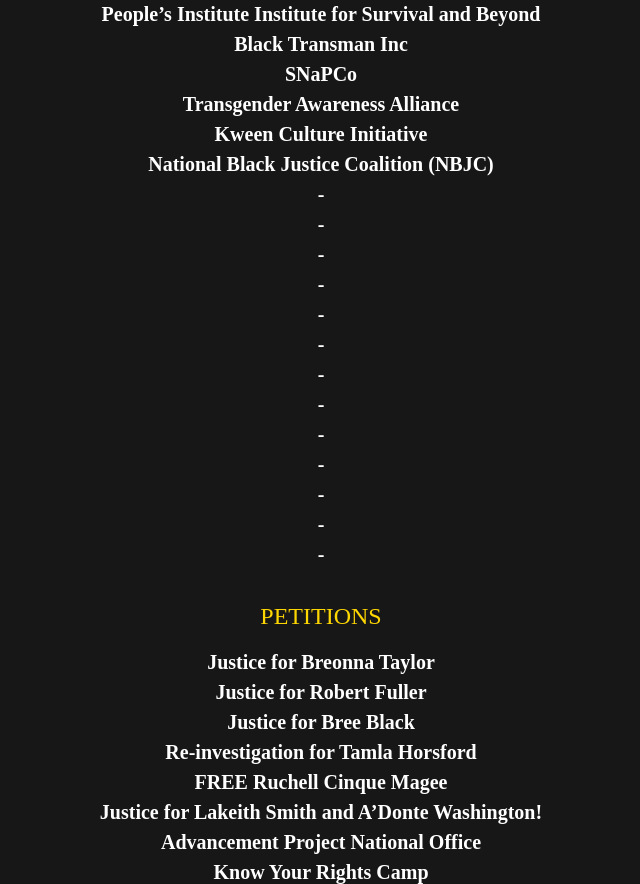
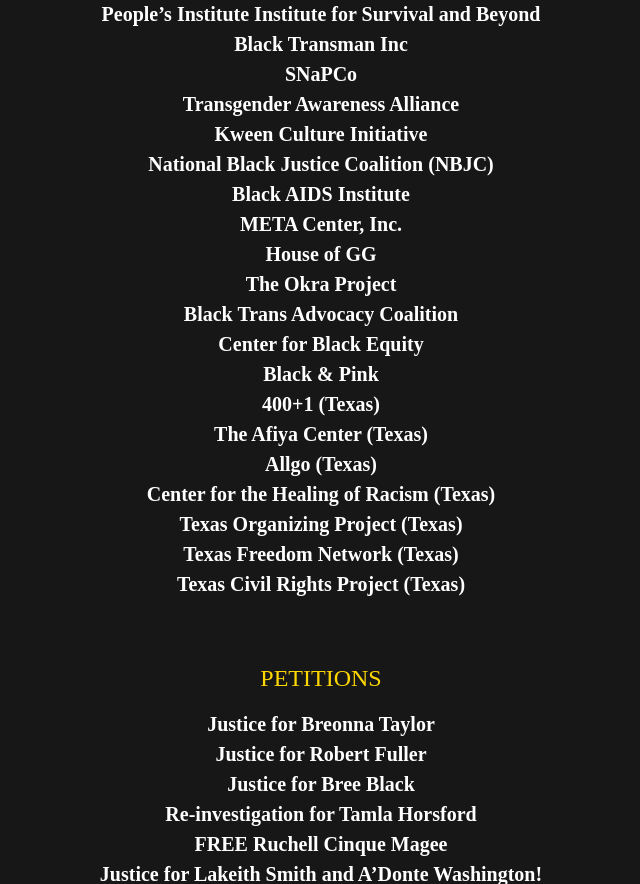
Before and after one commit to hnkingsolver/InTheNeighborhood, a Django app: page /donate in a window 1280 px wide. Shown: the part 646-1530 px from the top of the page, without its empty margins (319-959 px from the left). Run offline with Django 3.2, Linux system fonts and the light colour scheme; some libraries are stand-ins or nearby versions.

Commit message:
added more organizations

```diff
--- a/inTheNeighborhood/itn/templates/donate.html
+++ b/inTheNeighborhood/itn/templates/donate.html
@@ -50,23 +50,23 @@
         <a class="f4 fw6 db white link hover-dark-gray" href="https://kweenculture.com/">Kween Culture Initiative</a>
         <a class="f4 fw6 db white link hover-mid-gray"
             href="http://www.nbjc.org/">National Black Justice Coalition (NBJC)</a>
-            <a class="f4 fw6 db white link hover-gray" href="https://untilfreedom.com/">-</a>
-        <a class="f4 fw6 db white link hover-dark-red" href="https://www.joincampaignzero.org/">-</a>
-        <a class="f4 fw6 db white link hover-red" href="https://secure.actblue.com/donate/ddsignup">-</a>
-        <a class="f4 fw6 db white link hover-purple" href="https://advancementproject.org/donate/">-</a>
+            <a class="f4 fw6 db white link hover-gray" href="https://blackaids.org/">Black AIDS Institute</a>
+        <a class="f4 fw6 db white link hover-dark-red" href="https://metacenterinc.org/">META Center, Inc.</a>
+        <a class="f4 fw6 db white link hover-red" href="https://houseofgg.org/">House of GG</a>
+        <a class="f4 fw6 db white link hover-purple" href="https://www.theokraproject.com/">The Okra Project</a>
         <a class="f4 fw6 db white link hover-light-purple"
-            href="https://secure.eifoundation.org/site/Donation2?df_id=6082&mfc_pref=T&6082.donation=form1&s_src=kyrcmain&utm_source=kyrcmain">-</a>
-        <a class="f4 fw6 db white link hover-dark-pink" href="https://act.thedreamcorps.org/donate/donate/">-</a>
+            href="https://blacktrans.org/">Black Trans Advocacy Coalition</a>
+        <a class="f4 fw6 db white link hover-dark-pink" href="https://centerforblackequity.org/">Center for Black Equity</a>
         <a class="f4 fw6 db white link hover-hot-pink"
-            href="https://giving.uchicago.edu/site/Donation2?df_id=1714&mfc_pref=T&1714.donation=form1">-</a>
-        <a class="f4 fw6 db white link hover-light-pink" href="https://www.ncbcp.org/donate/">-</a>
-        <a class="f4 fw6 db white link hover-dark-green" href="http://www.livefreeusa.org/ourcalling">-</a>
-        <a class="f4 fw6 db white link hover-green" href="https://aapf.org/support"> -</a>
-        <a class="f4 fw6 db white link hover-navy" href="http://www.pisab.org/">-</a>
-        <a class="f4 fw6 db white link hover-dark-blue" href="https://blacktransmen.org/">-</a>
-        <a class="f4 fw6 db white link hover-blue" href="https://www.snap4freedom.org/?fbclid=IwAR0aXWjoZ-XsktzegjfOqlWPPKVk2pqLGUFSRXBVGYRaFvmIY6eqqv3-XcY">-</a>
-        <a class="f4 fw6 db white link hover-near-black"
-    </div>
+            href="https://www.blackandpink.org/about/">Black & Pink</a>
+        <a class="f4 fw6 db white link hover-light-pink" href="https://www.fourhundredandone.com/">400+1 (Texas)</a>
+        <a class="f4 fw6 db white link hover-dark-green" href="https://www.theafiyacenter.org/">The Afiya Center (Texas)</a>
+        <a class="f4 fw6 db white link hover-green" href="https://allgo.org/about-us/">Allgo (Texas)</a>
+        <a class="f4 fw6 db white link hover-navy" href="https://www.centerhealingracism.org/">Center for the Healing of Racism (Texas)</a>
+        <a class="f4 fw6 db white link hover-dark-blue" href="https://organizetexas.org/">Texas Organizing Project (Texas)</a>
+        <a class="f4 fw6 db white link hover-blue" href="https://tfn.org/">Texas Freedom Network (Texas)</a>
+        <a class="f4 fw6 db white link hover-near-black" href="https://txcivilrights.org/">Texas Civil Rights Project (Texas)</a>
+    </div >
 
 
 
--- a/inTheNeighborhood/itn/templates/resources.html
+++ b/inTheNeighborhood/itn/templates/resources.html
@@ -24,7 +24,7 @@
     <article class="system-sans-serif">
         <h3 class="yellow f1 pa3 tc">Resources</h3>
         <p class="white center measure2 pa2 pb3 w-50-m w-50-ns">A list of resources to help better educate yourself on the history of
-            systemic racism, Black owned businesses and products to support, and where you can donate.</p>
+            systemic racism. We also provided some links for Black owned businesses to support in the DFW area as well as a list of petitions to sign and organizations to support.</p>
 
         <section class="cf w-100 ph6-ns">
             <div class="fl w-100 w-50-m  w-33-ns pa4-ns">
@@ -84,7 +84,7 @@
                 </div>
                 <a href="/donate" class="ph2 ph0-ns pb3 link db">
                     <h3 class="f5 f4-ns mb0 yellow">DONATE/PETITIONS</h3>
-                    <h3 class="f6 f5 fw4 mt2 white">Places you can donate</h3>
+                    <h3 class="f6 f5 fw4 mt2 white">Where to donate/sign petitions</h3>
                 </a>
             </div>
         </section>
```
